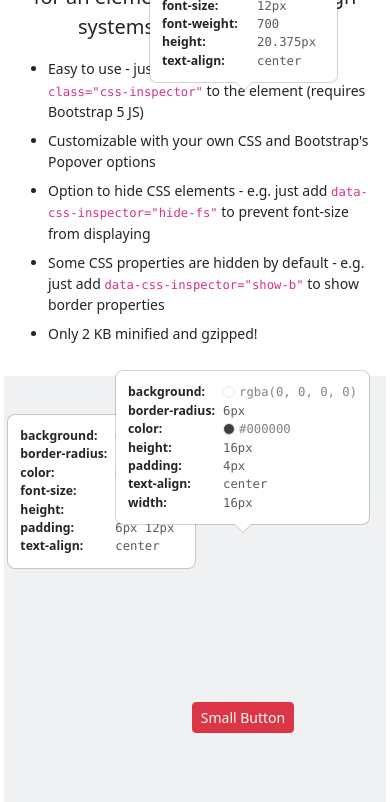
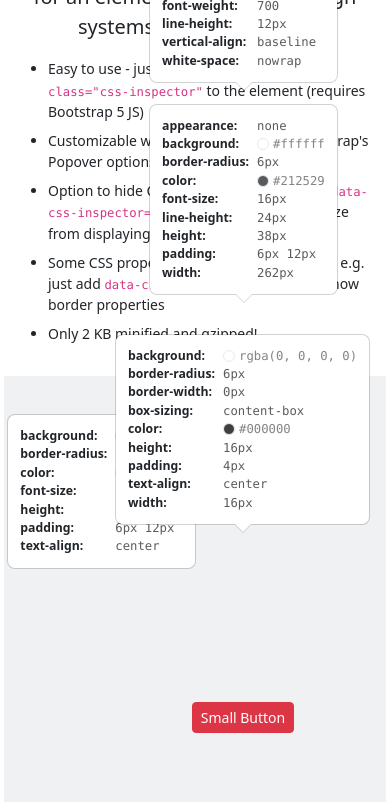
Before and after one commit to coliff/popover-css-inspector, a website: page index.html in a window 390 px wide. Shown: the part 125-927 px from the top of the page. Drawn offline with nearby package versions, Linux system fonts and the light colour scheme.

Commit message:
Lots of CSS attributes added (border-width, box-sizing, display, font-family, line-height, text-decoration, vertical-align and white-space)
- Lots of CSS attributes added (border-width, box-sizing, display, font-family, line-height, text-decoration, vertical-align and white-space).
- Improved data-attribute options (with `data-css-inspector`) - now accepts multiple values so you can turn on or off any CSS attribute
- Improved docs and test page

```diff
--- a/js/popover-css-inspector.js
+++ b/js/popover-css-inspector.js
@@ -1,7 +1,7 @@
 /*!
- * Popover CSS Inspector v1.0.0-alpha1
+ * Popover CSS Inspector v1.0.0-beta2
  * Copyright 2023 C.Oliff
- * Licensed under MIT (https://github.com/coliff/bootstrap-show-password-toggle/blob/main/LICENSE)
+ * Licensed under MIT (https://github.com/coliff/popover-css-inspector/blob/main/LICENSE)
  */
 
 var PopoverTriggerList = [].slice.call(document.querySelectorAll('[data-bs-custom-class="popover-css-inspector"]'));
@@ -11,10 +11,23 @@ var popoverList = PopoverTriggerList.map(function (popoverTriggerEl) {
   var Color = styles.getPropertyValue("color");
   var content = '<table class="table table-sm table-borderless small m-0 p-0">';
   if (
+    styles.getPropertyValue("appearance") &&
+    styles.getPropertyValue("appearance") !== "" &&
+    styles.getPropertyValue("appearance") !== null &&
+    /show-a/.test(popoverTriggerEl.getAttribute("data-css-inspector"))
+  ) {
+    content +=
+      '<tr><td class="h p-0 pe-2"><b>appearance:</b></td>' +
+      '<td class="font-monospace p-0 opacity-75">' +
+      styles.getPropertyValue("appearance") +
+      "</td></tr>";
+  }
+  if (
     styles.getPropertyValue("background-color") &&
     styles.getPropertyValue("background-color") !== "none" &&
     styles.getPropertyValue("background-color") !== "" &&
-    styles.getPropertyValue("background-color") !== null
+    styles.getPropertyValue("background-color") !== null &&
+    !/hide-bc/.test(popoverTriggerEl.getAttribute("data-css-inspector"))
   ) {
     content +=
       '<tr><td class="h p-0 pe-2"><b>background:</b></td>' +
@@ -30,7 +43,7 @@ var popoverList = PopoverTriggerList.map(function (popoverTriggerEl) {
     styles.getPropertyValue("border") !== "none" &&
     styles.getPropertyValue("border") !== "" &&
     styles.getPropertyValue("border") !== null &&
-    popoverTriggerEl.getAttribute("data-css-inspector") == "show-b"
+    /show-b /.test(popoverTriggerEl.getAttribute("data-css-inspector"))
   ) {
     content +=
       '<tr><td class="h p-0 pe-2"><b>border:</b></td>' +
@@ -43,7 +56,7 @@ var popoverList = PopoverTriggerList.map(function (popoverTriggerEl) {
     styles.getPropertyValue("border-radius") !== "none" &&
     styles.getPropertyValue("border-radius") !== "" &&
     styles.getPropertyValue("border-radius") !== null &&
-    popoverTriggerEl.getAttribute("data-css-inspector") !== "hide-br"
+    !/hide-br/.test(popoverTriggerEl.getAttribute("data-css-inspector"))
   ) {
     content +=
       '<tr><td class="h p-0 pe-2"><b>border-radius:</b></td>' +
@@ -52,11 +65,37 @@ var popoverList = PopoverTriggerList.map(function (popoverTriggerEl) {
       "</td></tr>";
   }
   if (
+    styles.getPropertyValue("border-width") &&
+    styles.getPropertyValue("border-width") !== "none" &&
+    styles.getPropertyValue("border-width") !== "" &&
+    styles.getPropertyValue("border-width") !== null &&
+    /show-bw/.test(popoverTriggerEl.getAttribute("data-css-inspector"))
+  ) {
+    content +=
+      '<tr><td class="h p-0 pe-2"><b>border-width:</b></td>' +
+      '<td class="font-monospace p-0 opacity-75">' +
+      styles.getPropertyValue("border-width") +
+      "</td></tr>";
+  }
+  if (
+    styles.getPropertyValue("box-sizing") &&
+    styles.getPropertyValue("box-sizing") !== "none" &&
+    styles.getPropertyValue("box-sizing") !== "" &&
+    styles.getPropertyValue("box-sizing") !== null &&
+    /show-bs/.test(popoverTriggerEl.getAttribute("data-css-inspector"))
+  ) {
+    content +=
+      '<tr><td class="h p-0 pe-2"><b>box-sizing:</b></td>' +
+      '<td class="font-monospace p-0 opacity-75">' +
+      styles.getPropertyValue("box-sizing") +
+      "</td></tr>";
+  }
+  if (
     styles.getPropertyValue("color") &&
     styles.getPropertyValue("color") !== "none" &&
     styles.getPropertyValue("color") !== "" &&
     styles.getPropertyValue("color") !== null &&
-    popoverTriggerEl.getAttribute("data-css-inspector") !== "hide-c"
+    !/hide-c/.test(popoverTriggerEl.getAttribute("data-css-inspector"))
   ) {
     content +=
       '<tr><td class="h p-0 pe-2"><b>color:</b></td>' +
@@ -68,11 +107,37 @@ var popoverList = PopoverTriggerList.map(function (popoverTriggerEl) {
       "</td></tr>";
   }
   if (
+    styles.getPropertyValue("display") &&
+    styles.getPropertyValue("display") !== "none" &&
+    styles.getPropertyValue("display") !== "" &&
+    styles.getPropertyValue("display") !== null &&
+    /show-d/.test(popoverTriggerEl.getAttribute("data-css-inspector"))
+  ) {
+    content +=
+      '<tr><td class="h p-0 pe-2"><b>display:</b></td>' +
+      '<td class="font-monospace p-0 opacity-75">' +
+      styles.getPropertyValue("display") +
+      "</td></tr>";
+  }
+  if (
+    styles.getPropertyValue("font-family") &&
+    styles.getPropertyValue("font-family") !== "none" &&
+    styles.getPropertyValue("font-family") !== "" &&
+    styles.getPropertyValue("font-family") !== null &&
+    /show-ff/.test(popoverTriggerEl.getAttribute("data-css-inspector"))
+  ) {
+    content +=
+      '<tr><td class="h p-0 pe-2"><b>font-family:</b></td>' +
+      '<td class="font-monospace p-0 opacity-75">' +
+      styles.getPropertyValue("font-family") +
+      "</td></tr>";
+  }
+  if (
     styles.getPropertyValue("font-size") &&
     styles.getPropertyValue("font-size") !== "none" &&
     styles.getPropertyValue("font-size") !== "" &&
     styles.getPropertyValue("font-size") !== null &&
-    popoverTriggerEl.getAttribute("data-css-inspector") !== "hide-fs"
+    !/hide-fs/.test(popoverTriggerEl.getAttribute("data-css-inspector"))
   ) {
     content +=
       '<tr><td class="h p-0 pe-2"><b>font-size:</b></td>' +
@@ -86,7 +151,7 @@ var popoverList = PopoverTriggerList.map(function (popoverTriggerEl) {
     styles.getPropertyValue("font-weight") !== "400" &&
     styles.getPropertyValue("font-weight") !== "" &&
     styles.getPropertyValue("font-weight") !== null &&
-    popoverTriggerEl.getAttribute("data-css-inspector") !== "hide-fw"
+    !/hide-fw/.test(popoverTriggerEl.getAttribute("data-css-inspector"))
   ) {
     content +=
       '<tr><td class="h p-0 pe-2"><b>font-weight:</b></td>' +
@@ -95,11 +160,24 @@ var popoverList = PopoverTriggerList.map(function (popoverTriggerEl) {
       "</td></tr>";
   }
   if (
+    styles.getPropertyValue("line-height") &&
+    styles.getPropertyValue("line-height") !== "none" &&
+    styles.getPropertyValue("line-height") !== "" &&
+    styles.getPropertyValue("line-height") !== null &&
+    /show-lh/.test(popoverTriggerEl.getAttribute("data-css-inspector"))
+  ) {
+    content +=
+      '<tr><td class="h p-0 pe-2"><b>line-height:</b></td>' +
+      '<td class="font-monospace p-0 opacity-75">' +
+      styles.getPropertyValue("line-height") +
+      "</td></tr>";
+  }
+  if (
     styles.getPropertyValue("height") &&
     styles.getPropertyValue("height") !== "none" &&
     styles.getPropertyValue("height") !== "" &&
     styles.getPropertyValue("height") !== null &&
-    popoverTriggerEl.getAttribute("data-css-inspector") !== "hide-h"
+    !/hide-h/.test(popoverTriggerEl.getAttribute("data-css-inspector"))
   ) {
     content +=
       '<tr><td class="h p-0 pe-2"><b>height:</b></td>' +
@@ -113,7 +191,7 @@ var popoverList = PopoverTriggerList.map(function (popoverTriggerEl) {
     styles.getPropertyValue("margin") !== "0px" &&
     styles.getPropertyValue("margin") !== "" &&
     styles.getPropertyValue("margin") !== null &&
-    popoverTriggerEl.getAttribute("data-css-inspector") !== "hide-m"
+    !/hide-m/.test(popoverTriggerEl.getAttribute("data-css-inspector"))
   ) {
     content +=
       '<tr><td class="m p-0 pe-2"><b>margin:</b></td>' +
@@ -128,7 +206,7 @@ var popoverList = PopoverTriggerList.map(function (popoverTriggerEl) {
     styles.getPropertyValue("opacity") !== "" &&
     styles.getPropertyValue("opacity") !== null &&
     !styles.getPropertyValue("opacity").includes(".") &&
-    popoverTriggerEl.getAttribute("data-css-inspector") !== "hide-o"
+    !/hide-o/.test(popoverTriggerEl.getAttribute("data-css-inspector"))
   ) {
     content +=
       '<tr><td class="p p-0 pe-2"><b>opacity:</b></td>' +
@@ -142,7 +220,7 @@ var popoverList = PopoverTriggerList.map(function (popoverTriggerEl) {
     styles.getPropertyValue("padding") !== "" &&
     styles.getPropertyValue("padding") !== null &&
     !styles.getPropertyValue("padding").includes(".") &&
-    popoverTriggerEl.getAttribute("data-css-inspector") !== "hide-p"
+    !/hide-p/.test(popoverTriggerEl.getAttribute("data-css-inspector"))
   ) {
     content +=
       '<tr><td class="p p-0 pe-2"><b>padding:</b></td>' +
@@ -156,7 +234,7 @@ var popoverList = PopoverTriggerList.map(function (popoverTriggerEl) {
     styles.getPropertyValue("text-align") !== "start" &&
     styles.getPropertyValue("text-align") !== "" &&
     styles.getPropertyValue("text-align") !== null &&
-    popoverTriggerEl.getAttribute("data-css-inspector") !== "hide-ta"
+    !/hide-ta/.test(popoverTriggerEl.getAttribute("data-css-inspector"))
   ) {
     content +=
       '<tr><td class="p p-0 pe-2"><b>text-align:</b></td>' +
@@ -165,11 +243,25 @@ var popoverList = PopoverTriggerList.map(function (popoverTriggerEl) {
       "</td></tr>";
   }
   if (
+    styles.getPropertyValue("text-decoration") &&
+    styles.getPropertyValue("text-decoration") !== "none" &&
+    styles.getPropertyValue("text-decoration") !== "start" &&
+    styles.getPropertyValue("text-decoration") !== "" &&
+    styles.getPropertyValue("text-decoration") !== null &&
+    /show-td/.test(popoverTriggerEl.getAttribute("data-css-inspector"))
+  ) {
+    content +=
+      '<tr><td class="p p-0 pe-2"><b>text-decoration:</b></td>' +
+      '<td class="font-monospace p-0 opacity-75">' +
+      styles.getPropertyValue("text-decoration") +
+      "</td></tr>";
+  }
+  if (
     styles.getPropertyValue("text-transform") &&
     styles.getPropertyValue("text-transform") !== "none" &&
     styles.getPropertyValue("text-transform") !== "" &&
     styles.getPropertyValue("text-transform") !== null &&
-    popoverTriggerEl.getAttribute("data-css-inspector") !== "hide-tt"
+    !/hide-tt/.test(popoverTriggerEl.getAttribute("data-css-inspector"))
   ) {
     content +=
       '<tr><td class="p p-0 pe-2"><b>text-transform:</b></td>' +
@@ -178,12 +270,40 @@ var popoverList = PopoverTriggerList.map(function (popoverTriggerEl) {
       "</td></tr>";
   }
   if (
+    styles.getPropertyValue("vertical-align") &&
+    styles.getPropertyValue("vertical-align") !== "none" &&
+    styles.getPropertyValue("vertical-align") !== "" &&
+    styles.getPropertyValue("vertical-align") !== null &&
+    /show-va/.test(popoverTriggerEl.getAttribute("data-css-inspector"))
+  ) {
+    content +=
+      '<tr><td class="p p-0 pe-2"><b>vertical-align:</b></td>' +
+      '<td class="font-monospace p-0 opacity-75">' +
+      styles.getPropertyValue("vertical-align") +
+      "</td></tr>";
+  }
+  if (
+    styles.getPropertyValue("white-space") &&
+    styles.getPropertyValue("white-space") !== "none" &&
+    styles.getPropertyValue("white-space") !== "normal" &&
+    styles.getPropertyValue("white-space") !== "" &&
+    styles.getPropertyValue("white-space") !== null &&
+    !styles.getPropertyValue("white-space").includes(".") &&
+    !/hide-ws/.test(popoverTriggerEl.getAttribute("data-css-inspector"))
+  ) {
+    content +=
+      '<tr><td class="h p-0 pe-2"><b>white-space:</b></td>' +
+      '<td class="font-monospace p-0 opacity-75">' +
+      styles.getPropertyValue("white-space") +
+      "</td></tr>";
+  }
+  if (
     styles.getPropertyValue("width") &&
     styles.getPropertyValue("width") !== "none" &&
     styles.getPropertyValue("width") !== "" &&
     styles.getPropertyValue("width") !== null &&
     !styles.getPropertyValue("width").includes(".") &&
-    popoverTriggerEl.getAttribute("data-css-inspector") !== "hide-w"
+    !/hide-w/.test(popoverTriggerEl.getAttribute("data-css-inspector"))
   ) {
     content +=
       '<tr><td class="h p-0 pe-2"><b>width:</b></td>' +
--- a/package.json
+++ b/package.json
@@ -1,6 +1,6 @@
 {
   "name": "popover-css-inspector",
-  "version": "1.0.0-beta1",
+  "version": "1.0.0-beta2",
   "description": "",
   "homepage": "https://coliff.github.io/popover-css-inspector/",
   "bugs": {
```
Also changed, not shown: index.html (+14 -11 lines), .github/release-drafter.yml (added), .github/social-preview.png (added), .github/workflows/publish.yml (added), .github/workflows/release-notes.yml (added), README.md, js/popover-css-inspector.min.js, 2 other files.
